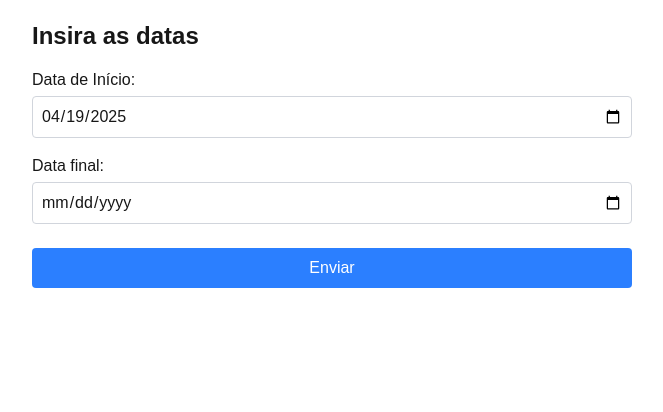
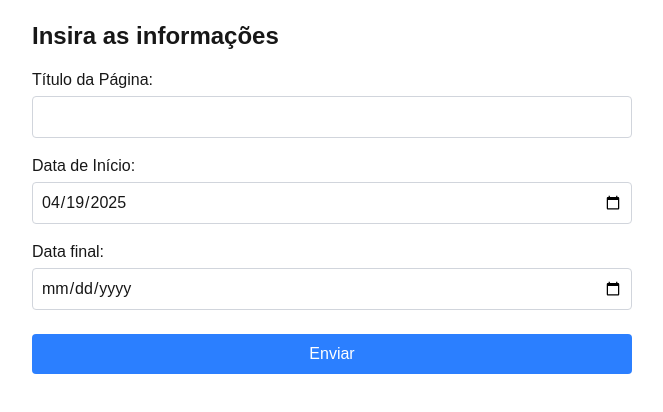
Before and after one commit to dspedroborges/daysleft, a Next.js app: page / in a window 1280 px wide. Shown: the top 412 px of the page, without its empty margins (308-971 px from the left). Built offline with nearby package versions, Linux system fonts and the light colour scheme.

Commit message:
titulo para a pagina

```diff
--- a/src/app/page.tsx
+++ b/src/app/page.tsx
@@ -14,11 +14,14 @@ function HomePage() {
   const router = useRouter();
   const startParam: string | null = searchParams.get('start');
   const targetParam: string | null = searchParams.get('target');
+  const titleParam: string | null = searchParams.get('title');
 
   const [startDate, setStartDate] = useState<string>(startParam || '');
   const [targetDate, setTargetDate] = useState<string>(targetParam || '');
   const [inputStartDate, setInputStartDate] = useState<string>(new Date().toISOString().split('T')[0]);
   const [inputTargetDate, setInputTargetDate] = useState<string>('');
+  const [title, setTitle] = useState<string>(titleParam || '');
+  const [inputTitle, setInputTitle] = useState<string>(titleParam || '');
 
   const [totalDays, setTotalDays] = useState<number | null>(null);
   const [passedDays, setPassedDays] = useState<number>(0);
@@ -45,7 +48,8 @@ function HomePage() {
     if (inputStartDate && inputTargetDate) {
       setStartDate(inputStartDate);
       setTargetDate(inputTargetDate);
-      const url = `/?start=${inputStartDate}&target=${inputTargetDate}`;
+      setTitle(inputTitle);
+      const url = `/?start=${inputStartDate}&target=${inputTargetDate}&title=${encodeURIComponent(inputTitle)}`;
       router.push(url);
       router.refresh();
     }
@@ -54,8 +58,17 @@ function HomePage() {
   if (!startDate || !targetDate) {
     return (
       <div className="p-5 lg:w-1/2 mx-auto">
-        <h1 className="text-2xl font-bold mb-4">Insira as datas</h1>
+        <h1 className="text-2xl font-bold mb-4">Insira as informações</h1>
         <form onSubmit={handleSubmit} className="flex flex-col space-y-4">
+          <div className="flex flex-col">
+            <label className="mb-1 font-medium">Título da Página:</label>
+            <input
+              type="text"
+              value={inputTitle}
+              onChange={(e: React.ChangeEvent<HTMLInputElement>) => setInputTitle(e.target.value)}
+              className="p-2 border border-gray-300 rounded"
+            />
+          </div>
           <div className="flex flex-col">
             <label className="mb-1 font-medium">Data de Início:</label>
             <input
@@ -91,10 +104,11 @@ function HomePage() {
 
   return (
     <div className="p-5 lg:w-1/3 mx-auto">
-      <h1 className="text-2xl font-bold mb-2">
+      <h1 className="text-2xl font-bold mb-2">{title || 'Contagem de Dias'}</h1>
+      <h2 className="text-lg mb-2">
         De {new Date(startDate + "T12:00:00").toLocaleDateString()} até {new Date(targetDate + "T12:00:00").toLocaleDateString()}
-      </h1>
-      <h2 className="text-xl mb-4">{remainingDays} dias restantes</h2>
+      </h2>
+      <h3 className="text-xl mb-4">{remainingDays} dias restantes</h3>
       <div className="grid grid-cols-10 w-auto gap-1">
         {totalDays !== null &&
           Array.from({ length: totalDays }).map((_, index) => {
@@ -112,7 +126,8 @@ function HomePage() {
         onClick={() => {
           router.push("/");
           setStartDate("");
-          setTargetDate("")
+          setTargetDate("");
+          setTitle("");
         }}
       >
         Novo
```
